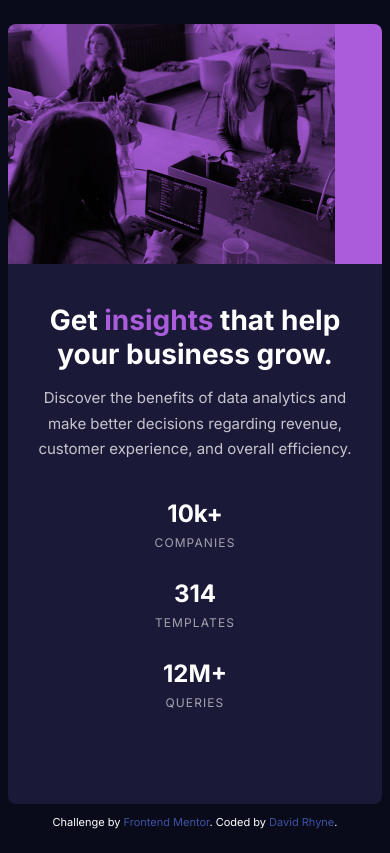
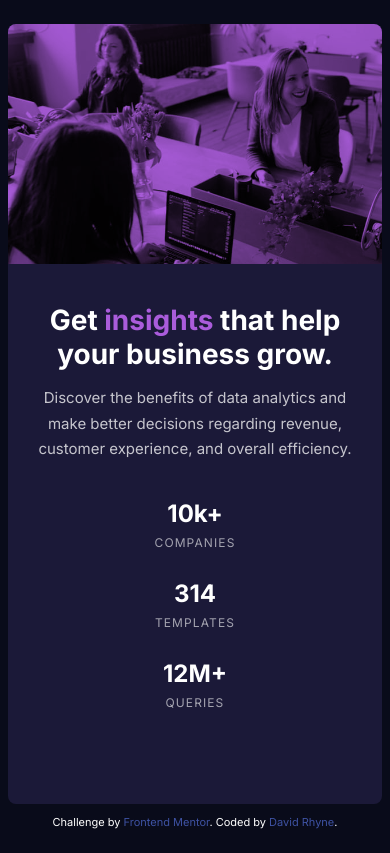
Before and after one commit to davidrhyne/stats-preview-card-component-main, a plain HTML site: page index.html in a window 390 px wide. Drawn offline with Linux system fonts and the light colour scheme.

Commit message:
updated mobile image responsiveness

```diff
--- a/css/style.css
+++ b/css/style.css
@@ -69,10 +69,10 @@ h1, h3, p {
 
 .img-mobile {
     height: 240px;
-    background-repeat: no-repeat;
-    background-size: auto 240px;
     border-radius: 8px 8px 0 0;
     background-image: url('../images/image-header-mobile.jpg');
+
+    background-size: cover;
     background-color: var(--accent-color);
     background-blend-mode:multiply;
     display: block;
```
